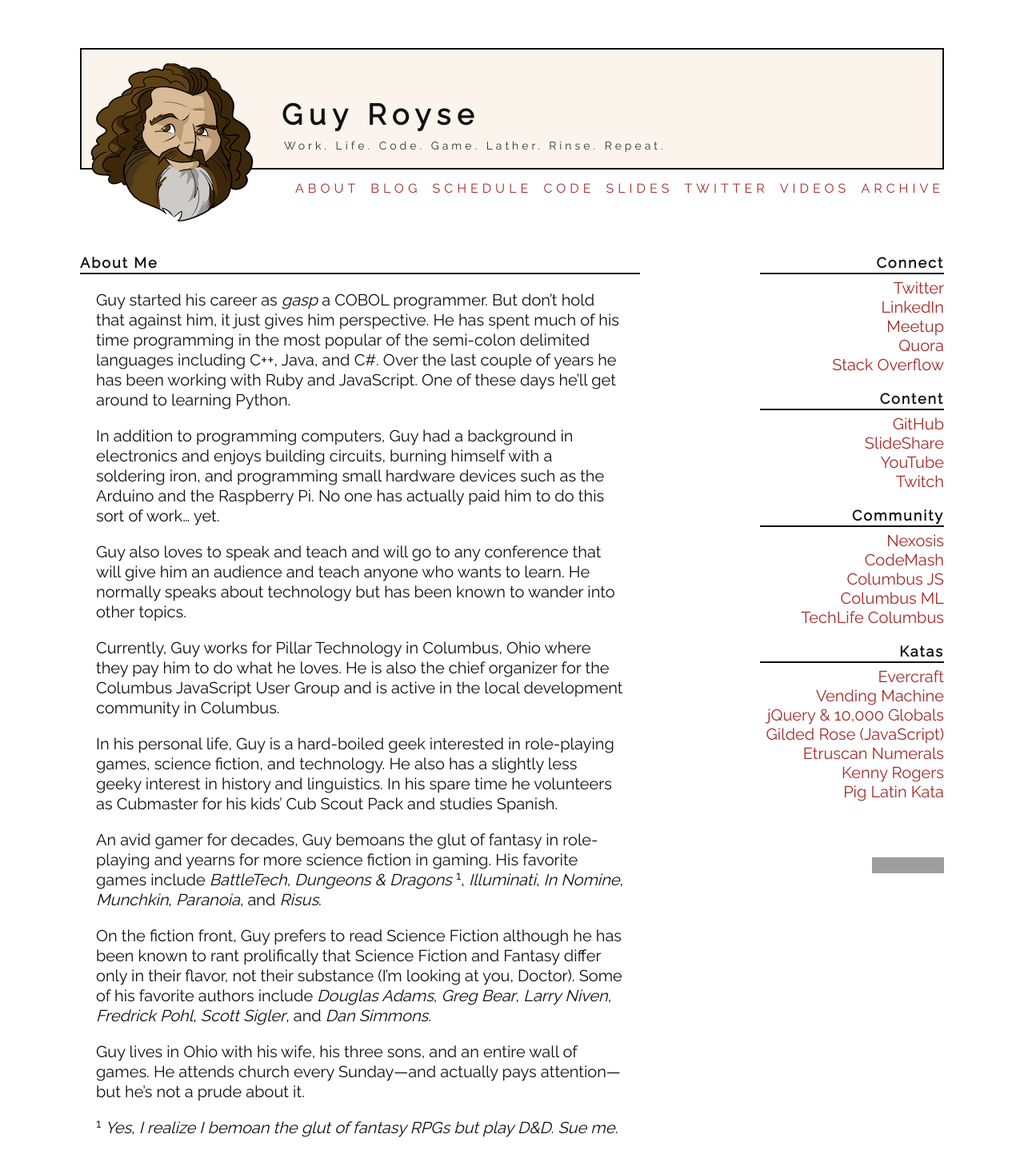
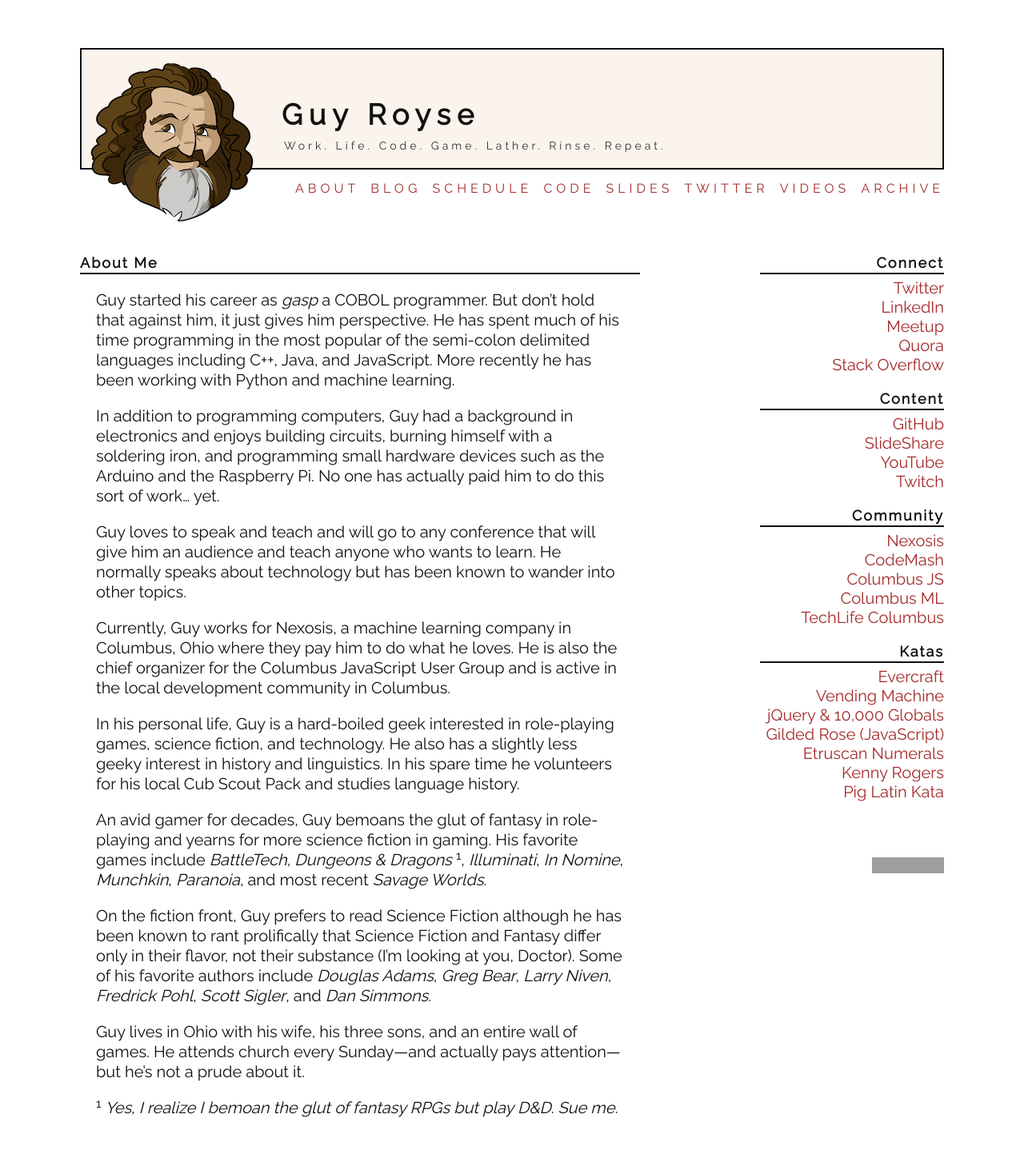
Before and after one commit to guyroyse/guyroyse.github.com, a Jekyll site: the page built from about/index.markdown, in a window 1280 px wide. Shown: the whole page at 80% size. Built offline with Jekyll 4.4.1, drawn with Linux system fonts in a browser that asks for light colours; after the commit the page ends 1418 px from its top, so only the background shows below that; grey boxes are pictures that could not be loaded.

Commit message:
updated bio to be more recent

```diff
--- a/about/index.markdown
+++ b/about/index.markdown
@@ -6,31 +6,32 @@ title: About Me
 Guy started his career as *gasp* a COBOL programmer. But don't hold that
 against him, it just gives him perspective. He has spent much of his time
 programming in the most popular of the semi-colon delimited languages including
-C++, Java, and C#. Over the last couple of years he has been working with Ruby
-and JavaScript. One of these days he'll get around to learning Python.
+C++, Java, and JavaScript. More recently he has been working with Python and
+machine learning.
 
 In addition to programming computers, Guy had a background in electronics and
 enjoys building circuits, burning himself with a soldering iron, and programming
 small hardware devices such as the Arduino and the Raspberry Pi. No one has
 actually paid him to do this sort of work... yet.
 
-Guy also loves to speak and teach and will go to any conference that will give
-him an audience and teach anyone who wants to learn. He normally speaks about
+Guy loves to speak and teach and will go to any conference that will give him
+an audience and teach anyone who wants to learn. He normally speaks about
 technology but has been known to wander into other topics.
 
-Currently, Guy works for Pillar Technology in Columbus, Ohio where they pay him
-to do what he loves. He is also the chief organizer for the Columbus JavaScript
-User Group and is active in the local development community in Columbus.
+Currently, Guy works for Nexosis, a machine learning company in Columbus, Ohio
+where they pay him to do what he loves. He is also the chief organizer for the
+Columbus JavaScript User Group and is active in the local development community
+in Columbus.
 
 In his personal life, Guy is a hard-boiled geek interested in role-playing
 games, science fiction, and technology. He also has a slightly less geeky
-interest in history and linguistics. In his spare time he volunteers as
-Cubmaster for his kids' Cub Scout Pack and studies Spanish.
+interest in history and linguistics. In his spare time he volunteers for his
+local Cub Scout Pack and studies language history.
 
 An avid gamer for decades, Guy bemoans the glut of fantasy in role-playing and
 yearns for more science fiction in gaming. His favorite games include
-*BattleTech*, *Dungeons & Dragons* <sup>1</sup>, *Illuminati*, *In Nomine*, *Munchkin*, *Paranoia*, and
-*Risus*.
+*BattleTech*, *Dungeons & Dragons* <sup>1</sup>, *Illuminati*, *In Nomine*,
+*Munchkin*, *Paranoia*, and most recent *Savage Worlds*.
 
 On the fiction front, Guy prefers to read Science Fiction although he has been
 known to rant prolifically that Science Fiction and Fantasy differ only in
```
